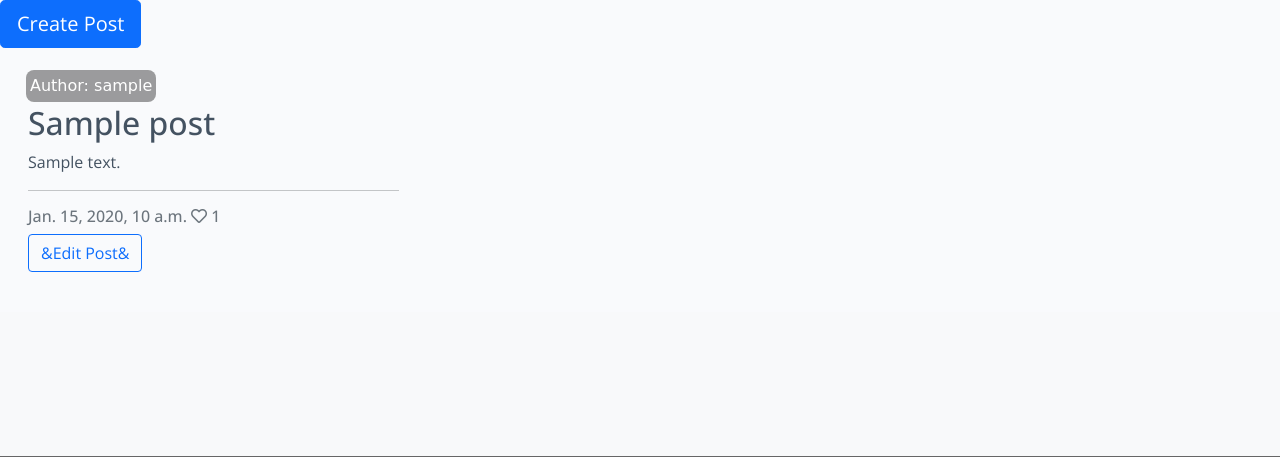
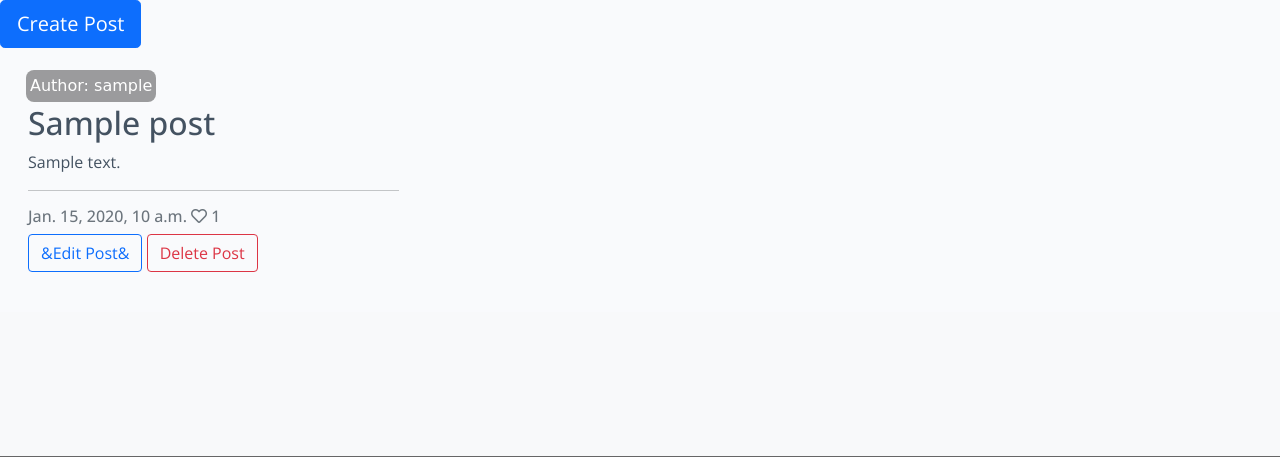
Before and after one commit to SergiyKochenko/portfolio-project-four, a Django app: page /usersblog/ in a window 1280 px wide. Shown: the part 60-517 px from the top of the page. Run offline with Django 3.2, Linux system fonts and the light colour scheme; a user stored in the database is signed in; tables that the repository leaves empty hold one stand-in row (values such as "Sample post"); some web fonts are replaced.

Commit message:
added delete function in users blog page

```diff
--- a/blog/urls.py
+++ b/blog/urls.py
@@ -16,9 +16,9 @@ urlpatterns = [
     path('pricing/', views.pricing_page, name='pricing'),
     path('gallery/', views.gallery_page, name='gallery'),
     path('contact/', views.contact_page, name='contact'),
+    path('like/<slug:slug>', views.PostLike.as_view(), name='post_like'),
+    path('post-edit/<str:slug>/',views.edit_post, name='blog-edit'),
+    path('post-delete/<str:slug>/', views.delete_post, name='blog-delete'),
+    path('<str:slug>', views.usersblog_detail, name='usersblog_detail'),
     path('<slug:slug>/', views.PostDetail.as_view(), name='post_detail'),
-    path('like/<slug:slug>', views.PostLike.as_view(), name='post_like'),
-    path('<str:slug>', views.usersblog_detail, name='usersblog_detail'),
-    path('post-edit/<str:slug>/',views.edit_post, name='blog-edit'),
-    # path('post-delete/<str:slug>/', view.delete_post, name='blog-delete')
 ]
--- a/blog/views.py
+++ b/blog/views.py
@@ -4,6 +4,7 @@ from django.contrib.auth.decorators import login_required
 from django.http import HttpResponseRedirect
 from .models import Post
 from .forms import CommentForm, CreatePostForm, PostUpdateForm
+from django.contrib import messages
 
 
 
@@ -81,16 +82,16 @@ def edit_post(request, slug):
     return render(request, 'edit_post.html', context)
 
 
-# def delete_post(request, slug):
-#     post = get_object_or_404(Post, slug=slug, author=request.user)
-#     if request.method == 'POST':
-#         post.delete()
-#         messages.info(request, "The post have been deleted")
-#         return redirect('usersblog')
-#     context = {
-#         'post': post,
-#     }
-#     return render(request, 'delete_post.html', context)
+def delete_post(request, slug):
+    post = get_object_or_404(Post, slug=slug, author=request.user)
+    if request.method == 'POST':
+        post.delete()
+        messages.info(request, "The post have been deleted")
+        return redirect('usersblog')
+    context = {
+        'post': post,
+    }
+    return render(request, 'delete_post.html', context)
 
 
 
--- a/templates/delete_post.html
+++ b/templates/delete_post.html
@@ -10,9 +10,9 @@
         <div class="card rounded m-2 shadow-sm border-0">
             <div class="card-body p-4">
                 <div class="alert-danger">
-                    Arevyou sure you want to delete this post?
+                    Are you sure you want to delete this post?
                 </div>
-                <form action="{% url 'delete_post' post.slug %}" method="POST" name="confirm" class="nt-5">
+                <form action="{% url 'blog-delete' post.slug %}" method="POST" name="confirm" class="nt-5">
                     {% csrf_token %}
                     <div class="d-flex flex justify-content-between logout-buttons">
                         <a href="{% url 'usersblog_detail' post.slug %}" class="btn btn-dark">Go back</a>
--- a/templates/usersblog.html
+++ b/templates/usersblog.html
@@ -47,8 +47,7 @@
      <div>
         {% if post.author == request.user %}
         <a href="{% url 'blog-edit' post.slug %}"><button type="button" class="btn btn-outline-primary">  &Edit Post&  </button></a>
-        <!-- <a href="#"><button type="button" class="btn btn-outline-danger">Delete Post</button> -->
-        </a>
+        <a href="{% url 'blog-delete' post.slug %}"><button type="button" class="btn btn-outline-danger">Delete Post</button></a>
         {% endif %}
     </div>
 
```
